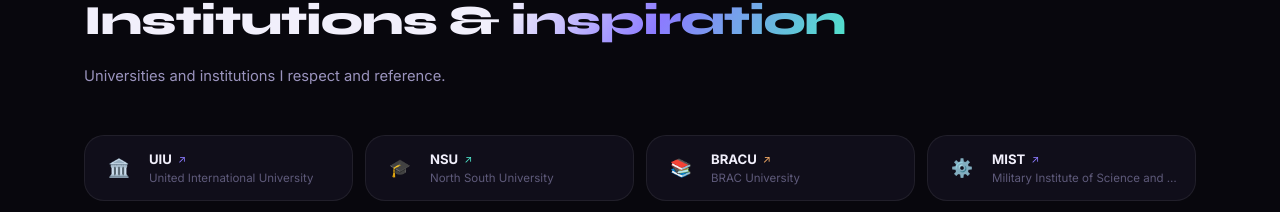
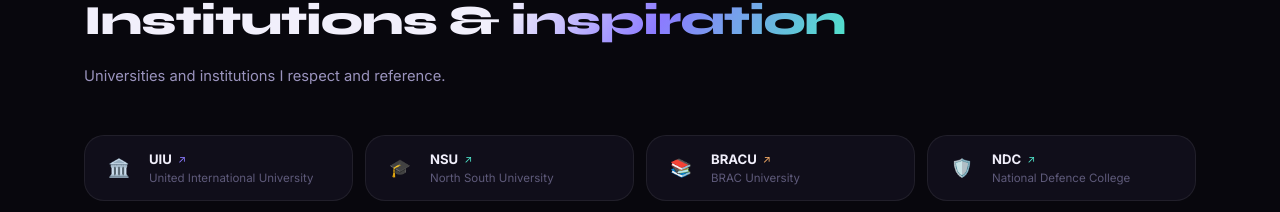
Before and after one commit to Noman-2005/amar_portfolio, a Next.js app: page / in a window 1280 px wide. Shown: the part 7806-8018 px from the top of the page. Built offline with nearby package versions, Linux system fonts and the light colour scheme.

Commit message:
Update portfolio

```diff
--- a/app/page.tsx
+++ b/app/page.tsx
@@ -203,6 +203,7 @@
   { name: 'United International University', short: 'UIU', emoji: '🏛️', desc: 'My home university — BSc in CSE.', url: 'https://uiu.ac.bd', accent: 'var(--violet)' },
   { name: 'North South University', short: 'NSU', emoji: '🎓', desc: 'Leading private university in Bangladesh.', url: 'https://northsouth.edu', accent: 'var(--teal)' },
   { name: 'BRAC University', short: 'BRACU', emoji: '📚', desc: 'Top-ranked private university in Bangladesh.', url: 'https://bracu.ac.bd', accent: 'var(--amber)' },
+  { name: 'National Defence College', short: 'NDC', emoji: '🛡️', desc: "Bangladesh's premier institute for security, strategy and development studies.", url: 'https://ndc.gov.bd/', accent: 'var(--teal)' },
   { name: 'Military Institute of Science and Technology', short: 'MIST', emoji: '⚙️', desc: 'Engineering and technology focused institution.', url: 'https://mist.ac.bd', accent: 'var(--violet)' },
   { name: 'Bangladesh University of Engineering & Technology', short: 'BUET', emoji: '🔬', desc: "Bangladesh's leading engineering university.", url: 'https://buet.ac.bd', accent: 'var(--teal)' },
   { name: 'Armed Forces Medical College', short: 'AFMC', emoji: '🏥', desc: 'Premier medical institution in Bangladesh.', url: 'https://afmc.edu.bd', accent: 'var(--amber)' },
```
